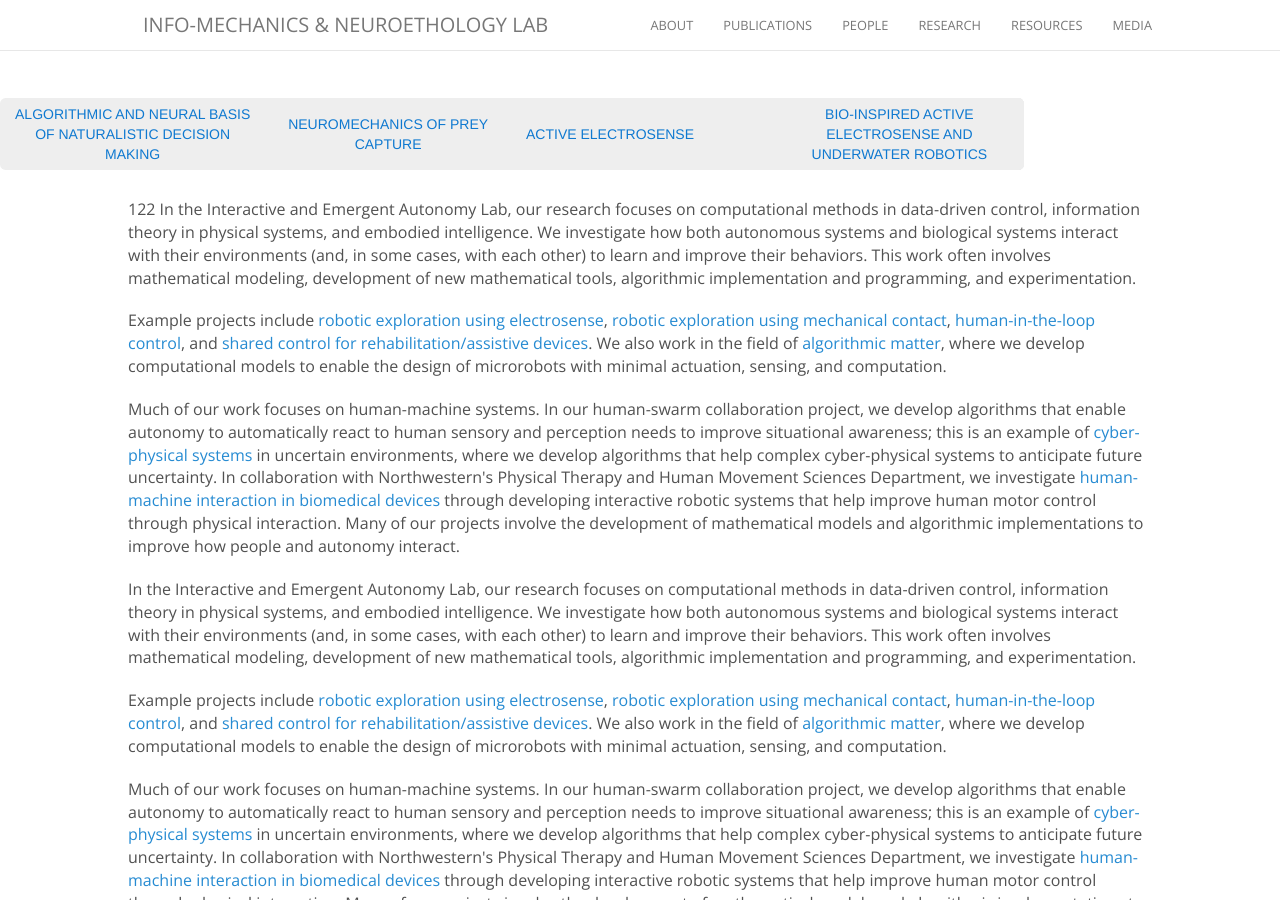
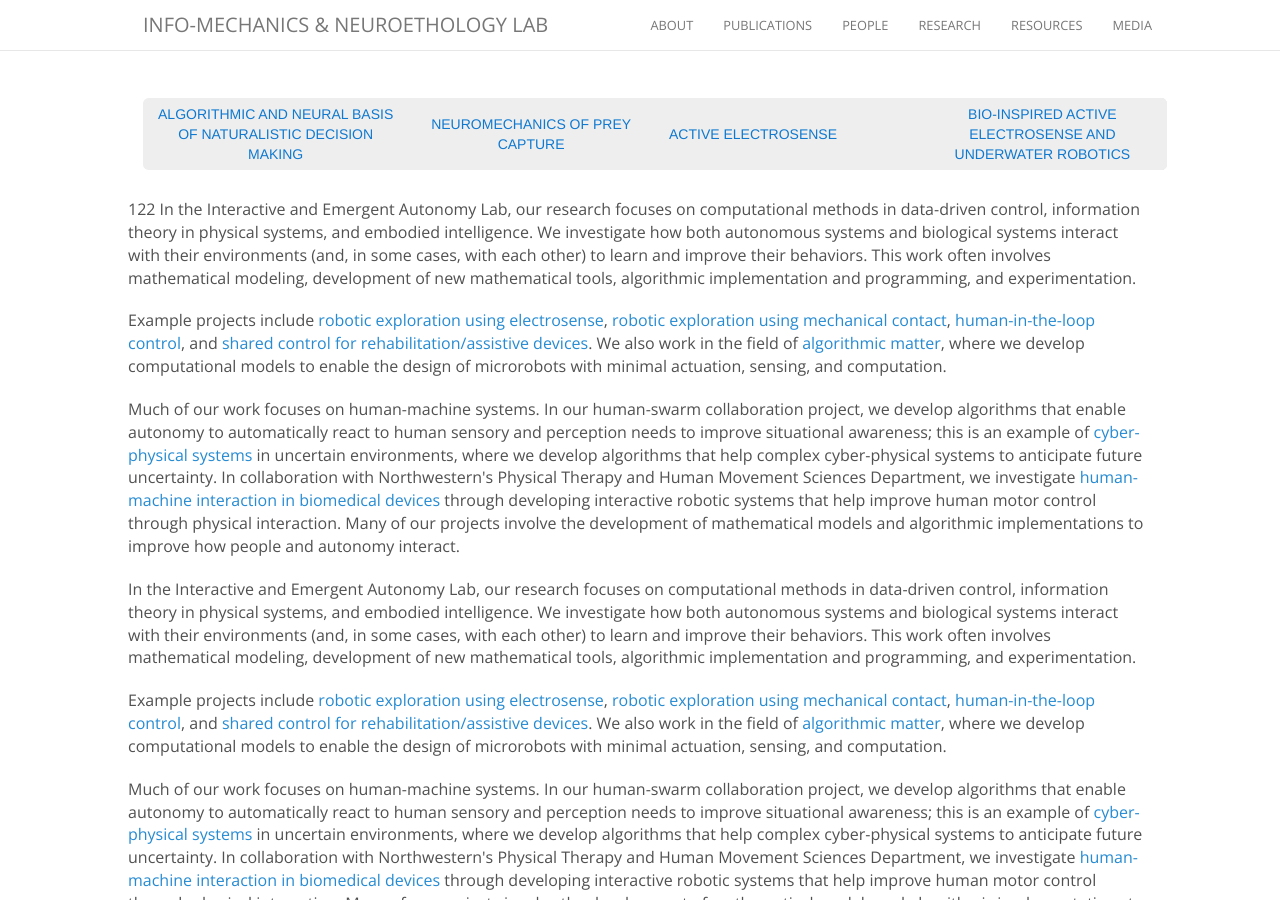
Before and after one commit to maciverlab/maciverlab.github.io, a Jekyll site: the page built from research.html, in a window 1280 px wide and 900 px high. Built offline with Jekyll 4.4.1, drawn with Linux system fonts in a browser that asks for light colours; nearby versions of some CDN libraries; comment, search, counter and statistics services are not loaded.

Commit message:
Update research.html

```diff
--- a/research.html
+++ b/research.html
@@ -3,7 +3,7 @@ layout: default
 title: Research
 permalink: /research/
 ---
-<div class="container_nav">
+<div class="container">
   <section id="top_nav_container">
     <table class="topnav">
       <tr>
```
